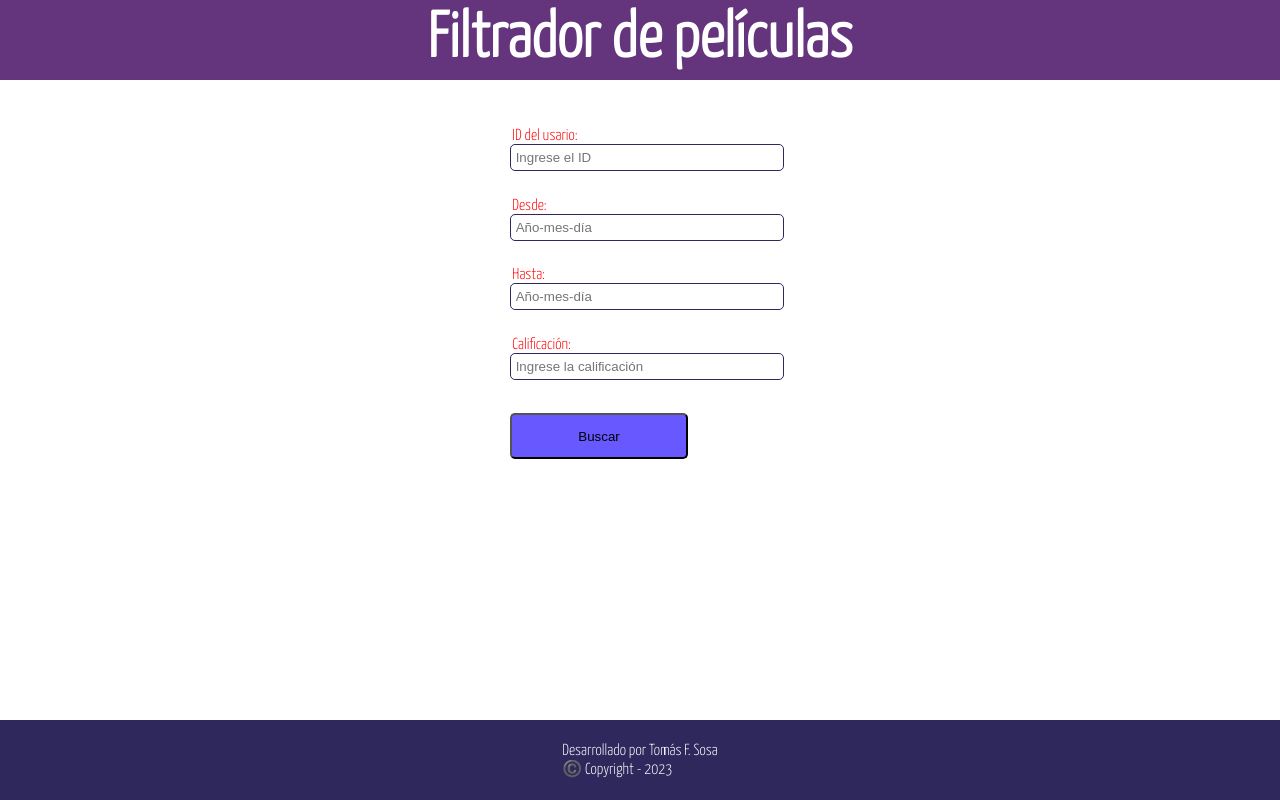
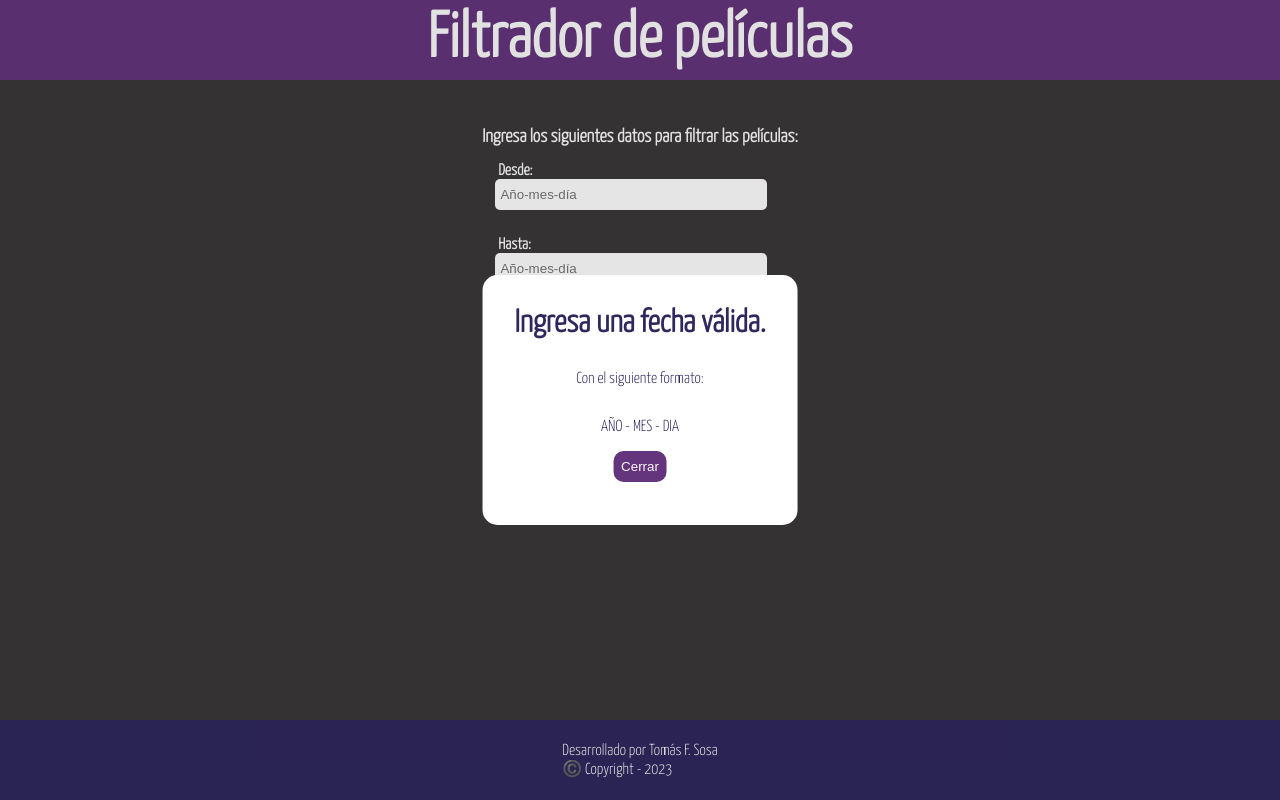
Before and after one commit to TommySosa/Examen-JS-MYB-GlobalLearning, a plain HTML site: page index.html in a window 1280 px wide. Both pictures are taken after a click on the button "Buscar". Drawn offline with Linux system fonts and the light colour scheme.

Commit message:
Detalles esteticos

```diff
--- a/index.html
+++ b/index.html
@@ -19,18 +19,23 @@
         </header>
         <div class="box content">
             <div id="search-container">
-                <label for="titleInput">ID del usario:</label>
-                <input type="text" id="userInput" placeholder="Ingrese el ID">
+                <h3>Ingresa los siguientes datos para filtrar las películas: </h3>
+                <br>
 
                 <label for="fromDateInput">Desde:</label>
-                <input type="text" id="fromDateInput" placeholder="Año-mes-día">
+                <input type="text" id="fromDateInput" placeholder="Año-mes-día" required>
 
                 <label for="toDateInput">Hasta:</label>
-                <input type="text" id="toDateInput" placeholder="Año-mes-día">
+                <input type="text" id="toDateInput" placeholder="Año-mes-día" required>
+
+                <label for="userInput">ID del usario:</label>
+                <!-- <input type="text" id="userInput" placeholder="Ingrese el ID"> -->
+                <select name="userInput" id="userInput">
+                    <option value="">Todos</option>
+                </select>
 
                 <label for="rateInput">Calificación:</label>
                 <input type="text" id="rateInput" placeholder="Ingrese la calificación">
-
 
                 <button id="searchButton">Buscar</button>
                 <div id="resultsContainer"></div>
@@ -43,6 +48,12 @@
             </footer>
         </div>
     </main>
+    <dialog id="errorDialog">
+        <h1>Ingresa una fecha válida.</h1>
+        <p>Con el siguiente formato: </p>
+        <p>AÑO - MES - DIA</p>
+        <button id="closeDialog">Cerrar</button>
+    </dialog>
     <script src="/scripts/movies-filter.js"></script>
 </body>
 
--- a/scripts/movies-filter.js
+++ b/scripts/movies-filter.js
@@ -5,7 +5,6 @@ window.onload = function () {
 };
 
 const loadingContainer = document.querySelector(".loading-container");
-
 
 const USERS = [
   {
@@ -378,6 +377,12 @@ const rateInput = document.getElementById("rateInput");
 const fromDateInput = document.getElementById("fromDateInput");
 const toDateInput = document.getElementById("toDateInput");
 const resultsContainer = document.getElementById("resultsContainer");
+const errorDialog = document.getElementById("errorDialog");
+const closeDialogButton = document.getElementById("closeDialog");
+
+USERS.forEach(e => {
+  userInput.innerHTML += `<option value=${e.id}>${e.id}</option>`;
+});
 
 //funcion que toma los valores de los inputs y retorna un objeto con la estructura solicitada
 function sendData() {
@@ -429,15 +434,15 @@ function showResults(result) {
     const imageElement = document.createElement("img");
 
     //agrego clases css a los contenedores
-    movieContainer.classList.add('movie-container')
-    leftContainer.classList.add('left-container')
-    rightContainer.classList.add('right-container')
-    imgContainer.classList.add('img-container')
-    infoContainer.classList.add('info-container')
-    resultsContainer.classList.add('results-container')
+    movieContainer.classList.add("movie-container");
+    leftContainer.classList.add("left-container");
+    rightContainer.classList.add("right-container");
+    imgContainer.classList.add("img-container");
+    infoContainer.classList.add("info-container");
+    resultsContainer.classList.add("results-container");
 
-    movieElement.textContent = "Título: " + movie;
-    usernameElement.textContent = "Nombre de usuario: " + username;
+    movieElement.textContent = movie;
+    usernameElement.textContent = "Usuario: " + username;
     idElement.textContent = "ID del usuario: " + id;
     emailElement.textContent = "Email: " + email;
     fullAddressElement.textContent = "Dirección: " + fullAddress;
@@ -454,10 +459,10 @@ function showResults(result) {
     infoContainer.appendChild(fullAddressElement);
     infoContainer.appendChild(companyElement);
     infoContainer.appendChild(rateElement);
-    leftContainer.appendChild(imgContainer)
-    rightContainer.appendChild(infoContainer)
-    movieContainer.appendChild(leftContainer)
-    movieContainer.appendChild(rightContainer)
+    leftContainer.appendChild(imgContainer);
+    rightContainer.appendChild(infoContainer);
+    movieContainer.appendChild(leftContainer);
+    movieContainer.appendChild(rightContainer);
     resultsContainer.appendChild(movieContainer);
   });
 }
@@ -466,17 +471,30 @@ function filterMovies({ users, movies, userId, fromDate, toDate, rate }) {
   // Filtrar las películas en función de los criterios de búsqueda que obligatoriamente necesita fromDate y toDate en formato Año-Mes-Dia
   const filteredMovies = movies.filter((movie) => {
     //verifica que el userId del objeto movie incluya el userId ingresado por input
+
+    const regex = /^\d{4}-\d{2}-\d{2}$/;
+
+    if (regex.test(fromDate) && regex.test(toDate)) {
       const userMatch = movie.userId.toString().includes(userId);
       const fromDateObj = new Date(fromDate);
       const toDateObj = new Date(toDate);
       const movieWatchedDate = new Date(movie.watched);
       //verifica que las fechas convertidas en ms coicidan con la fecha del objeto de MOVIES
-    const dateMatch = fromDateObj.getTime() <= movieWatchedDate.getTime() && movieWatchedDate.getTime() <= toDateObj.getTime();
+      const dateMatch =
+        fromDateObj.getTime() <= movieWatchedDate.getTime() &&
+        movieWatchedDate.getTime() <= toDateObj.getTime();
 
         //verifica que la calificación que contiene el objeto movie al menos contenga la calificacion introducida por input
         const rateMatch = movie.rate.toString().includes(rate);
 
-    return dateMatch && rateMatch && userMatch;
+      return userMatch && dateMatch && rateMatch;
+    } else {
+      if (errorDialog.open) {
+        errorDialog.close();
+      } else {
+        errorDialog.showModal();
+      }
+    }
   });
 
   const result = filteredMovies.map((movie) => {
@@ -498,3 +516,6 @@ function filterMovies({ users, movies, userId, fromDate, toDate, rate }) {
 }
 // Asocia el evento click a la funcion sendData
 searchButton.addEventListener("click", sendData);
+closeDialogButton.addEventListener("click", function () {
+  errorDialog.close();
+});
--- a/styles.css
+++ b/styles.css
@@ -12,6 +12,7 @@
 }
 body{
     font-family: 'Yanone Kaffeesatz', sans-serif;
+    background-color: #3a3838;
 }
 
 #loading-container {
@@ -47,11 +48,10 @@ body{
     grid-template-rows: 10% auto auto 10%;
 
 }
-
 .header{
     grid-area: header;
     background-color: var(--secondary-color);
-    color: #fff;
+    color: #fafafa;
     font-size: 2em;
     display: flex;
     justify-content: center;
@@ -62,6 +62,7 @@ body{
     display: flex;
     justify-content: center;
     margin-top: 3em;
+
 }
 .footer{
     grid-area: footer;
@@ -70,13 +71,6 @@ body{
     display: flex;
     justify-content: center;
     align-items: center;
-}
-.active{
-    background-color: #6759ff;
-    color: #ffffff;
-}
-.container{
-    color: #110f29;
 }
 .hide{
     display: none;
@@ -87,6 +81,7 @@ body{
     grid-template-columns: 40% 60%;
     column-gap: 1em;
     border: 1px solid black;
+    border-radius: 10px;
     margin-bottom: 1em;
     min-width: 300px;
 }
@@ -98,10 +93,17 @@ body{
     padding-top: 1em;
     padding-right: 2em;
 }
+.movie-container{
+    background-color: #fafafa;
+    box-shadow: -11px 10px 5px 0px rgba(0,0,0,0.75);
+-webkit-box-shadow: -11px 10px 5px 0px rgba(0,0,0,0.75);
+-moz-box-shadow: -11px 10px 5px 0px rgba(0,0,0,0.75);
+}
 .movie-container p{
     margin-bottom: 0.5em;
     font-size: 1.2rem;
     font-weight: 500;
+    color: var(--primary-color);
 }
 .movie-container h2{
     color: var(--secondary-color);
@@ -112,18 +114,52 @@ body{
 }
 .results-container{
     grid-area: results;
-
+    max-width: 500px;
+}
+#errorDialog{
+    position: fixed;
+    border: none;
+    border-radius: 15px;
+    top: 50%;
+    left: 50%;
+    transform: translate(-50%, -50%);
+    min-width: 200px;
+    height: 250px;
+}
+#errorDialog p, #errorDialog h1{
+    margin: 2rem 2rem 1rem;
+    color: var(--primary-color);
+}
+#errorDialog p{
+    text-align: center;
+    color: var(--primary-color);
+}
+#closeDialog{
+    background-color: var(--secondary-color);
+    padding: 8px;
+    border-radius: 10px;
+    border: none;
+    color: #fafafa;
+    display: block;
+    margin: 0 auto;
 }
 
-#search-container input{
+#search-container input, #search-container select{
     padding-right: 90px;
-    padding-top: 5px;
-    padding-bottom: 5px;
+    padding-top: 8px;
+    padding-bottom: 8px;
     padding-left: 5px;
     border: 1px solid var(--primary-color);
     border-radius: 5px;
     margin-bottom: 2em;
     margin-left: 1em;
+    border: none;
+}
+#search-container input:focus, #search-container select:focus{
+
+    box-shadow: -4px 5px 6px 0px rgba(103,89,255,0.64);
+-webkit-box-shadow: -4px 5px 6px 0px rgba(103,89,255,0.64);
+-moz-box-shadow: -4px 5px 6px 0px rgba(103,89,255,0.64);
 }
 #search-container button{
     padding: 1em 5em;
@@ -133,10 +169,12 @@ body{
     margin-top: 0.5em;
     display: flex;
     margin-bottom: 3em;
+    border: none;
 }
 #search-container label{
     display: flex;
-    color: red;
+    color: #fafafa;
+    font-weight: 600;
     margin-left: 1em;
 }
 
@@ -145,6 +183,9 @@ img{
     object-fit: contain;
     height: 15em;
     aspect-ratio: 1 / 1;
+}
+h3{
+    color: #fafafa;
 }
 
 
@@ -177,4 +218,8 @@ img{
         font-size: 1rem;
         font-weight: 500;
     }
+    .results-container{
+        grid-area: results;
+        max-width: 300px;
+    }
 }
```
Lines whose indentation alone changed are shown as unchanged.
